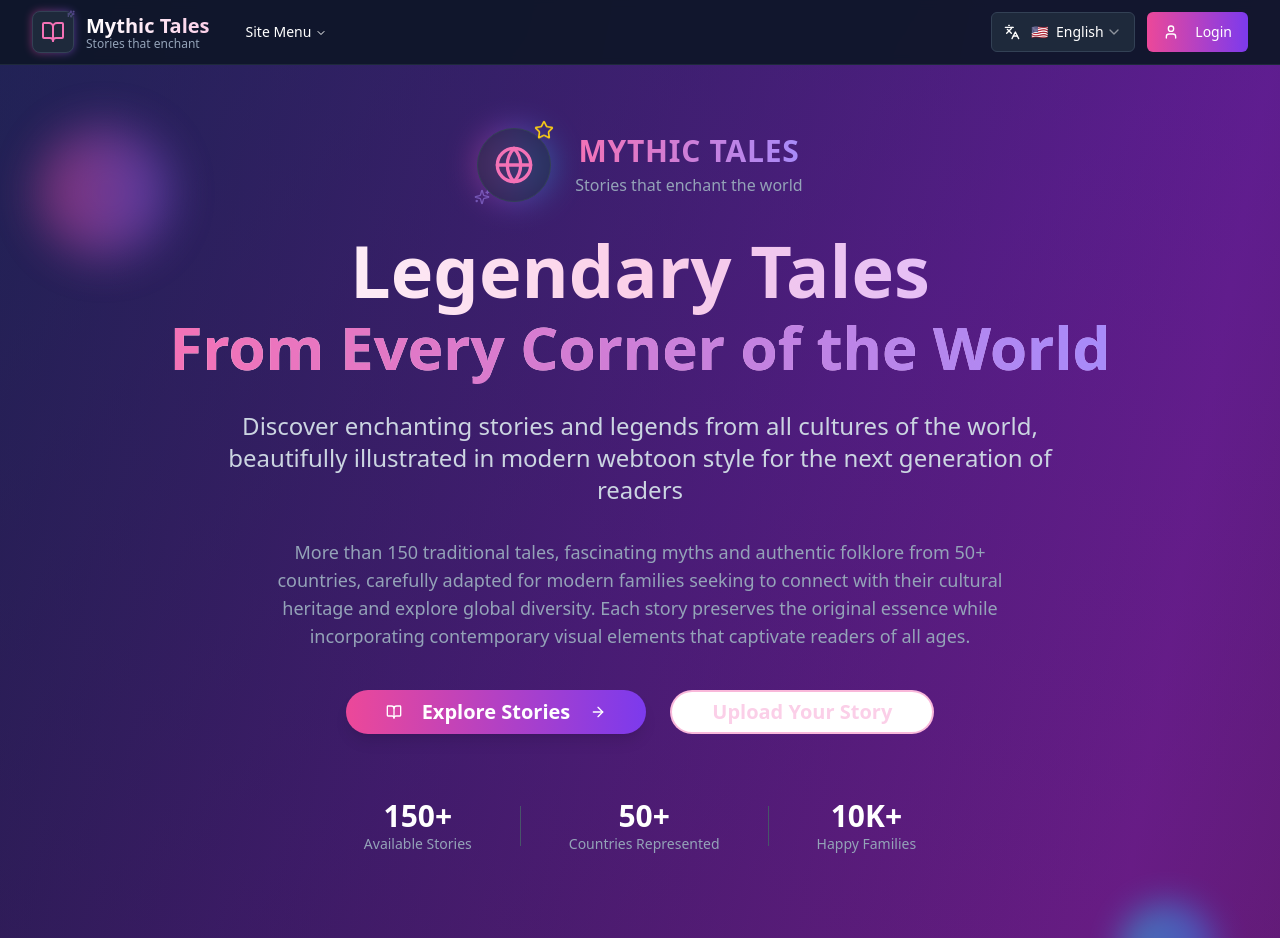
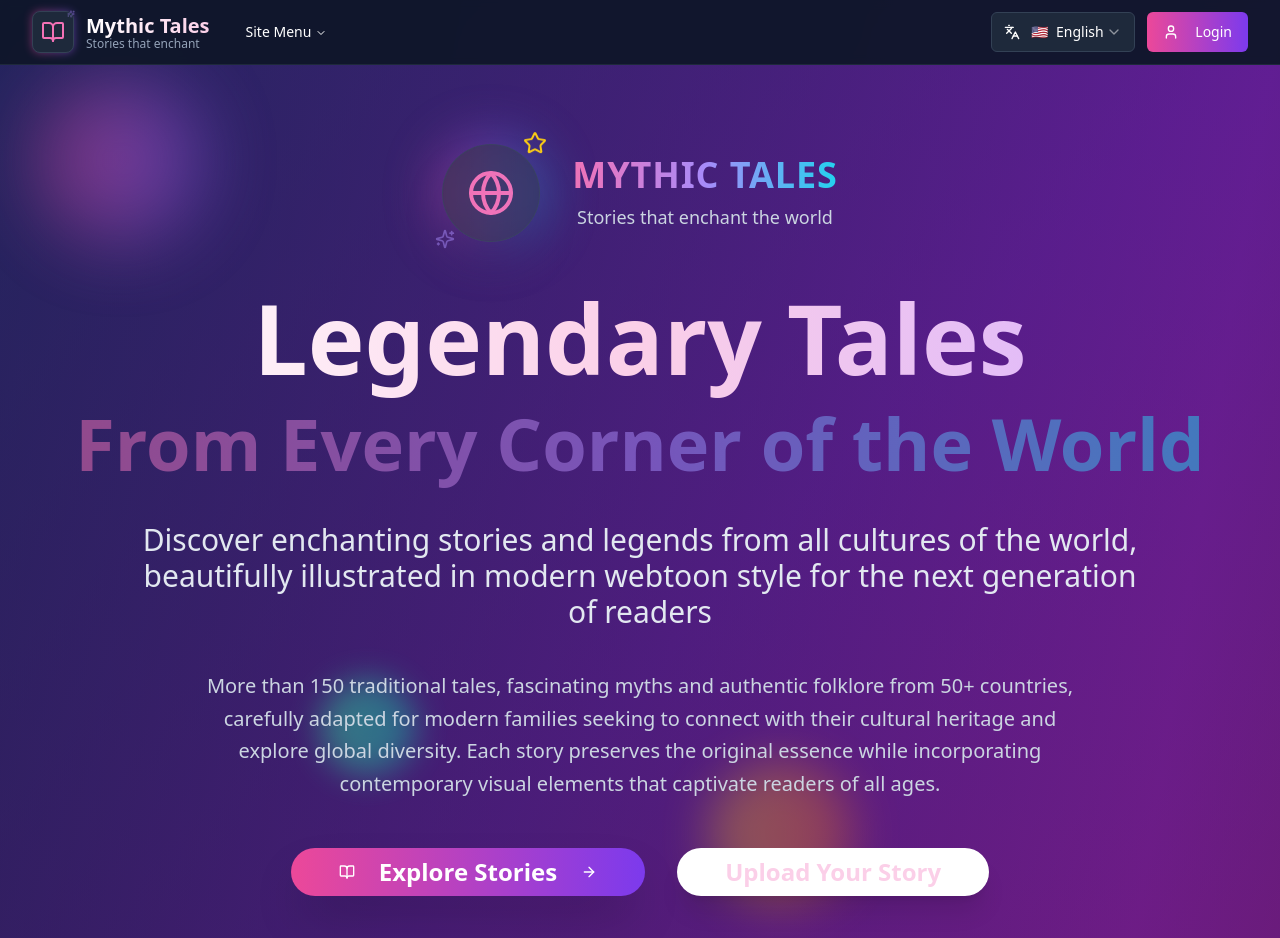
Before and after one commit to adrybecca/webtoon-tales-unfold, a React (Vite) app: page / in a window 1280 px wide. Shown: the top 938 px of the page. Built offline with nearby package versions, Linux system fonts and the light colour scheme.

Commit message:
Enhance visual appeal for new users
Improved the overall visual design of the page to be more attractive for first-time visitors.

```diff
--- a/src/components/Hero.tsx
+++ b/src/components/Hero.tsx
@@ -15,89 +15,92 @@ export const Hero = () => {
   };
 
   return (
-    <section className="relative min-h-screen flex items-center justify-center px-4 overflow-hidden pt-20">
-      {/* Background gradient overlay */}
-      <div className="absolute inset-0 bg-gradient-to-br from-indigo-900/50 via-purple-800/30 to-pink-700/20" />
+    <section className="relative min-h-screen flex items-center justify-center px-4 overflow-hidden pt-24">
+      {/* Enhanced background with animated gradients */}
+      <div className="absolute inset-0 bg-gradient-to-br from-indigo-900/60 via-purple-800/40 to-pink-700/30" />
 
-      {/* Floating orbs for visual interest */}
-      <div className="absolute top-32 left-10 w-32 h-32 bg-gradient-to-r from-pink-500 to-violet-500 rounded-full blur-xl opacity-20 animate-pulse" />
-      <div className="absolute bottom-32 right-16 w-24 h-24 bg-gradient-to-r from-cyan-400 to-blue-500 rounded-full blur-lg opacity-30 animate-pulse" />
+      {/* More dynamic floating orbs */}
+      <div className="absolute top-20 left-10 w-40 h-40 bg-gradient-to-r from-pink-500 to-violet-500 rounded-full blur-2xl opacity-30 animate-pulse" />
+      <div className="absolute bottom-20 right-16 w-32 h-32 bg-gradient-to-r from-cyan-400 to-blue-500 rounded-full blur-xl opacity-40 animate-pulse delay-1000" />
+      <div className="absolute top-1/2 left-1/4 w-24 h-24 bg-gradient-to-r from-emerald-400 to-teal-500 rounded-full blur-lg opacity-20 animate-pulse delay-2000" />
+      <div className="absolute bottom-1/3 right-1/3 w-36 h-36 bg-gradient-to-r from-yellow-400 to-orange-500 rounded-full blur-xl opacity-25 animate-pulse delay-500" />
 
-      <div className="relative z-10 text-center max-w-5xl mx-auto py-12">
-        <div className="flex items-center justify-center mb-8">
+      <div className="relative z-10 text-center max-w-6xl mx-auto py-12">
+        <div className="flex items-center justify-center mb-12 animate-fade-in">
           <div className="relative group">
-            <div className="absolute inset-0 bg-gradient-to-r from-pink-500 via-violet-500 to-cyan-500 rounded-full blur-lg opacity-60 group-hover:opacity-80 transition-opacity animate-pulse" />
-            <div className="relative bg-slate-800/50 backdrop-blur-sm rounded-full p-4 border border-slate-700">
-              <Globe className="w-10 h-10 text-pink-400" />
-              <Star className="w-5 h-5 text-yellow-400 absolute -top-1 -right-1 animate-bounce" />
-              <Sparkles className="w-4 h-4 text-violet-400 absolute -bottom-1 -left-1 animate-pulse" />
+            <div className="absolute inset-0 bg-gradient-to-r from-pink-500 via-violet-500 to-cyan-500 rounded-full blur-xl opacity-70 group-hover:opacity-90 transition-opacity animate-pulse scale-110" />
+            <div className="relative bg-slate-800/60 backdrop-blur-lg rounded-full p-6 border border-slate-600/50 shadow-2xl">
+              <Globe className="w-12 h-12 text-pink-400 animate-spin-slow" />
+              <Star className="w-6 h-6 text-yellow-400 absolute -top-2 -right-2 animate-bounce" />
+              <Sparkles className="w-5 h-5 text-violet-400 absolute -bottom-2 -left-2 animate-pulse" />
+              <div className="absolute inset-0 rounded-full bg-gradient-to-r from-pink-400/20 to-violet-400/20 animate-pulse" />
             </div>
           </div>
-          <div className="ml-6">
-            <span className="text-pink-400 font-bold text-3xl tracking-wide bg-gradient-to-r from-pink-400 to-violet-400 bg-clip-text text-transparent">
+          <div className="ml-8">
+            <span className="text-pink-400 font-bold text-4xl tracking-wide bg-gradient-to-r from-pink-400 via-violet-400 to-cyan-400 bg-clip-text text-transparent">
               MYTHIC TALES
             </span>
-            <div className="text-slate-400 text-base mt-1">Stories that enchant the world</div>
+            <div className="text-slate-300 text-lg mt-2 font-medium">Stories that enchant the world</div>
           </div>
         </div>
 
-        <h1 className="text-5xl md:text-7xl font-bold bg-gradient-to-r from-white via-pink-200 to-purple-300 bg-clip-text text-transparent mb-8 leading-tight">
+        <h1 className="text-6xl md:text-8xl font-bold bg-gradient-to-r from-white via-pink-200 to-purple-300 bg-clip-text text-transparent mb-10 leading-tight animate-fade-in delay-300">
           Legendary Tales
           <br />
-          <span className="text-4xl md:text-6xl bg-gradient-to-r from-pink-400 to-violet-400 bg-clip-text text-transparent">
+          <span className="text-5xl md:text-7xl bg-gradient-to-r from-pink-400 via-violet-400 to-cyan-400 bg-clip-text text-transparent animate-pulse">
             From Every Corner of the World
           </span>
         </h1>
 
-        <p className="text-xl md:text-2xl text-slate-300 mb-8 max-w-4xl mx-auto leading-relaxed">
+        <p className="text-2xl md:text-3xl text-slate-200 mb-10 max-w-5xl mx-auto leading-relaxed font-light animate-fade-in delay-500">
           Discover enchanting stories and legends from all cultures of the world, beautifully illustrated in modern webtoon style for the next generation of readers
         </p>
 
-        <p className="text-lg text-slate-400 mb-10 max-w-3xl mx-auto">
+        <p className="text-xl text-slate-300 mb-12 max-w-4xl mx-auto leading-relaxed animate-fade-in delay-700">
           More than 150 traditional tales, fascinating myths and authentic folklore from 50+ countries, carefully adapted for modern families seeking to connect with their cultural heritage and explore global diversity. Each story preserves the original essence while incorporating contemporary visual elements that captivate readers of all ages.
         </p>
 
-        <div className="flex flex-col sm:flex-row gap-6 justify-center items-center mb-16">
+        <div className="flex flex-col sm:flex-row gap-8 justify-center items-center mb-20 animate-fade-in delay-1000">
           <Button
             size="lg"
             onClick={handleBrowseStoriesClick}
-            className="bg-gradient-to-r from-pink-500 to-violet-600 hover:from-pink-600 hover:to-violet-700 text-white px-10 py-5 rounded-full text-xl font-semibold shadow-lg hover:shadow-pink-500/25 transition-all duration-300 transform hover:scale-105"
+            className="bg-gradient-to-r from-pink-500 to-violet-600 hover:from-pink-600 hover:to-violet-700 text-white px-12 py-6 rounded-full text-2xl font-semibold shadow-2xl hover:shadow-pink-500/30 transition-all duration-300 transform hover:scale-110 hover:-translate-y-1"
           >
-            <BookOpen className="w-6 h-6 mr-3" />
+            <BookOpen className="w-7 h-7 mr-4" />
             Explore Stories
-            <ArrowRight className="w-6 h-6 ml-3" />
+            <ArrowRight className="w-7 h-7 ml-4" />
           </Button>
 
           <Button
             variant="outline"
             size="lg"
             onClick={handleUploadStoryClick}
-            className="border-2 border-pink-400/50 text-pink-200 hover:bg-pink-400/10 px-10 py-5 rounded-full text-xl font-semibold backdrop-blur-sm"
+            className="border-3 border-pink-400/60 text-pink-200 hover:bg-pink-400/20 px-12 py-6 rounded-full text-2xl font-semibold backdrop-blur-lg shadow-xl hover:shadow-pink-400/20 transition-all duration-300 transform hover:scale-105"
           >
             Upload Your Story
           </Button>
         </div>
 
-        <div className="flex items-center justify-center space-x-12 text-slate-400 mb-20">
-          <div className="text-center">
-            <div className="text-3xl font-bold text-white">150+</div>
-            <div className="text-sm">Available Stories</div>
+        <div className="flex items-center justify-center space-x-16 text-slate-300 mb-24 animate-fade-in delay-1200">
+          <div className="text-center group cursor-pointer transform hover:scale-110 transition-all duration-300">
+            <div className="text-4xl font-bold text-white bg-gradient-to-r from-pink-400 to-violet-400 bg-clip-text text-transparent group-hover:from-pink-300 group-hover:to-violet-300">150+</div>
+            <div className="text-lg group-hover:text-slate-200 transition-colors">Available Stories</div>
           </div>
-          <div className="w-px h-10 bg-slate-600" />
-          <div className="text-center">
-            <div className="text-3xl font-bold text-white">50+</div>
-            <div className="text-sm">Countries Represented</div>
+          <div className="w-px h-12 bg-gradient-to-b from-transparent via-slate-500 to-transparent" />
+          <div className="text-center group cursor-pointer transform hover:scale-110 transition-all duration-300">
+            <div className="text-4xl font-bold text-white bg-gradient-to-r from-cyan-400 to-blue-400 bg-clip-text text-transparent group-hover:from-cyan-300 group-hover:to-blue-300">50+</div>
+            <div className="text-lg group-hover:text-slate-200 transition-colors">Countries Represented</div>
           </div>
-          <div className="w-px h-10 bg-slate-600" />
-          <div className="text-center">
-            <div className="text-3xl font-bold text-white">10K+</div>
-            <div className="text-sm">Happy Families</div>
+          <div className="w-px h-12 bg-gradient-to-b from-transparent via-slate-500 to-transparent" />
+          <div className="text-center group cursor-pointer transform hover:scale-110 transition-all duration-300">
+            <div className="text-4xl font-bold text-white bg-gradient-to-r from-emerald-400 to-teal-400 bg-clip-text text-transparent group-hover:from-emerald-300 group-hover:to-teal-300">10K+</div>
+            <div className="text-lg group-hover:text-slate-200 transition-colors">Happy Families</div>
           </div>
         </div>
 
-        <div className="text-center">
-          <h3 className="text-3xl font-bold text-white mb-6">Connect with Your Cultural Heritage</h3>
-          <p className="text-slate-400 max-w-2xl mx-auto text-lg">
+        <div className="text-center animate-fade-in delay-1500">
+          <h3 className="text-4xl font-bold bg-gradient-to-r from-white to-slate-200 bg-clip-text text-transparent mb-8">Connect with Your Cultural Heritage</h3>
+          <p className="text-slate-300 max-w-3xl mx-auto text-xl leading-relaxed">
             From Japanese dragons to Nordic princesses, from African warriors to ancestral American spirits, each story is a window into the cultural richness of our diverse world.
           </p>
         </div>
```
Also changed, not shown: src/pages/Index.tsx (+120 -89 lines).
